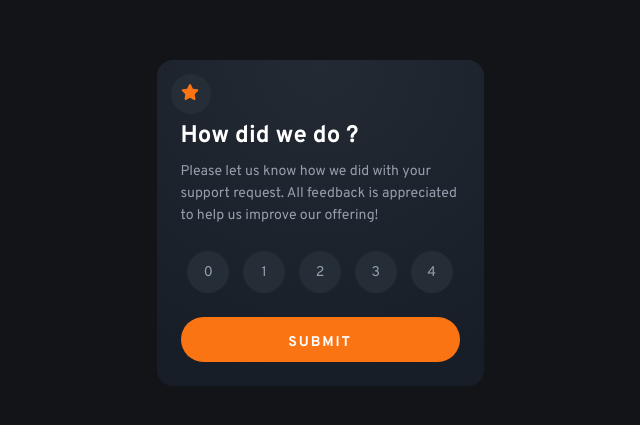
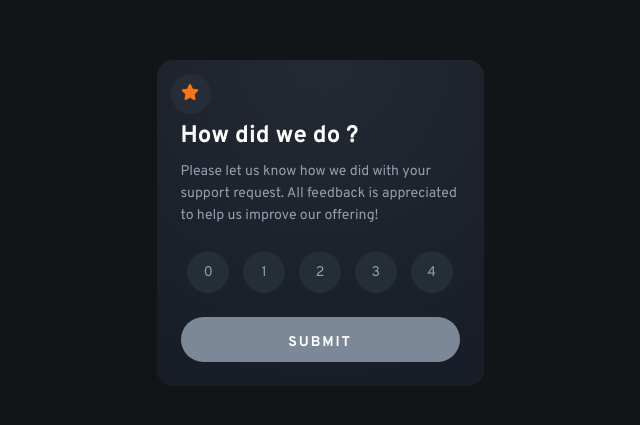
Before and after one commit to qalimero/rating-app, an Angular app: page / in a window 1280 px wide. Shown: the part 177-602 px from the top of the page, without its empty margins (320-960 px from the left). Built offline with nearby package versions, Linux system fonts and the light colour scheme.

Commit message:
try to condition the button

```diff
--- a/src/app/rating-component/rating.component.html
+++ b/src/app/rating-component/rating.component.html
@@ -12,18 +12,18 @@
     <form>
       <ul class="radio-wrapper">
         <li *ngFor='let radio of radios; let idx = index' [ngClass]="['radio']">
-          <input (change)="isChecked = true" class="visually-hidden" id="rate_{{ idx }}" name="rate" type="radio">
-          <label [ngClass]="['custom-checkbox']"
+          <input (focus)="onFocus()" (change)="isChecked = true" class="visually-hidden"  id="rate_{{ idx }}" name="rate" type="radio">
+          <label #label [ngClass]="['custom-checkbox']"
                  for="rate_{{ idx }}">{{ idx }}</label>
         </li>
       </ul>
-      <button (click)="submitResult()"  type="button">SUBMIT</button>
+      <button (click)="submitResult()" [disabled]="!focus"  type="button">SUBMIT</button>
     </form>
   </ng-template>
   <ng-template #displayResult>
     <div class="header-result">
       <img src="../../assets/images/illustration-thank-you.svg" alt="">
-      <p class="resume-result">You selected 4 out of 5</p>
+      <p class="resume-result">You selected on 5 </p>
       <h2>Thank you!</h2>
       <p>We appreciate you taking the time to give a rating. If you ever need more support, don’t hesitate to get in
         touch!
--- a/src/app/rating-component/rating.component.scss
+++ b/src/app/rating-component/rating.component.scss
@@ -138,6 +138,12 @@ main {
         color: $orange;
         cursor: pointer;
       }
+      &:disabled{
+        background-color: $medium-grey;
+        &:hover {
+          color: $white;
+        }
+      }
     }
   }
 
--- a/src/app/rating-component/rating.component.ts
+++ b/src/app/rating-component/rating.component.ts
@@ -1,5 +1,6 @@
 import {Component} from '@angular/core';
 import {faStar} from "@fortawesome/free-solid-svg-icons";
+import {formatNumber} from "@angular/common";
 
 @Component({
   selector: 'app-rating-component',
@@ -9,14 +10,17 @@ import {faStar} from "@fortawesome/free-solid-svg-icons";
 export class RatingComponent {
   display = false;
   faStar = faStar;
-  radios = ['1', '2', '3', '4', '5'];
+  radios = [1, 2, 3, 4, 5];
   isChecked = false;
+  focus = false;
 
   constructor() {
-
   }
 
   submitResult() {
     this.display = !this.display;
   }
+  onFocus() {
+    this.focus = true;
+  }
 }
```
